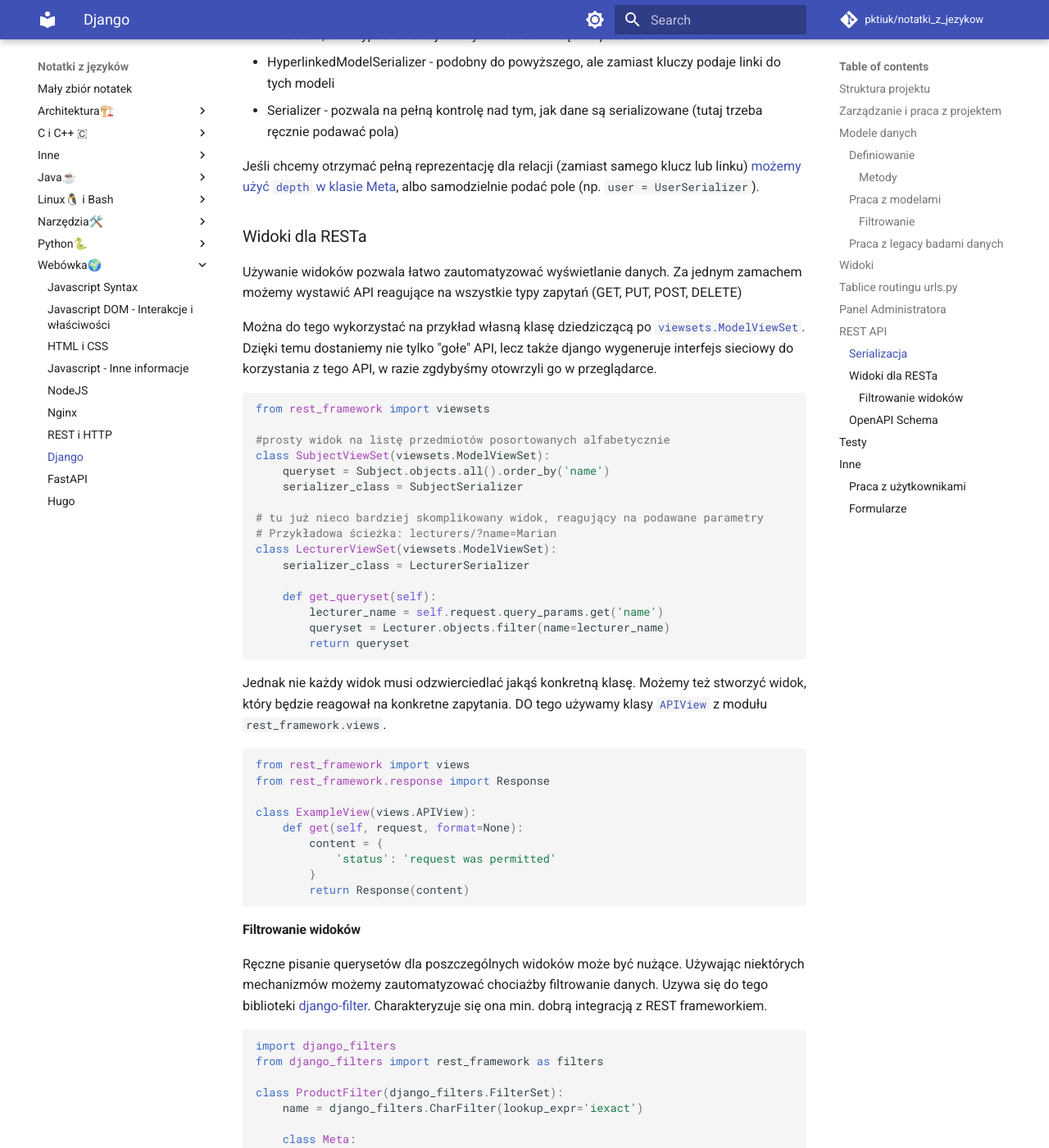
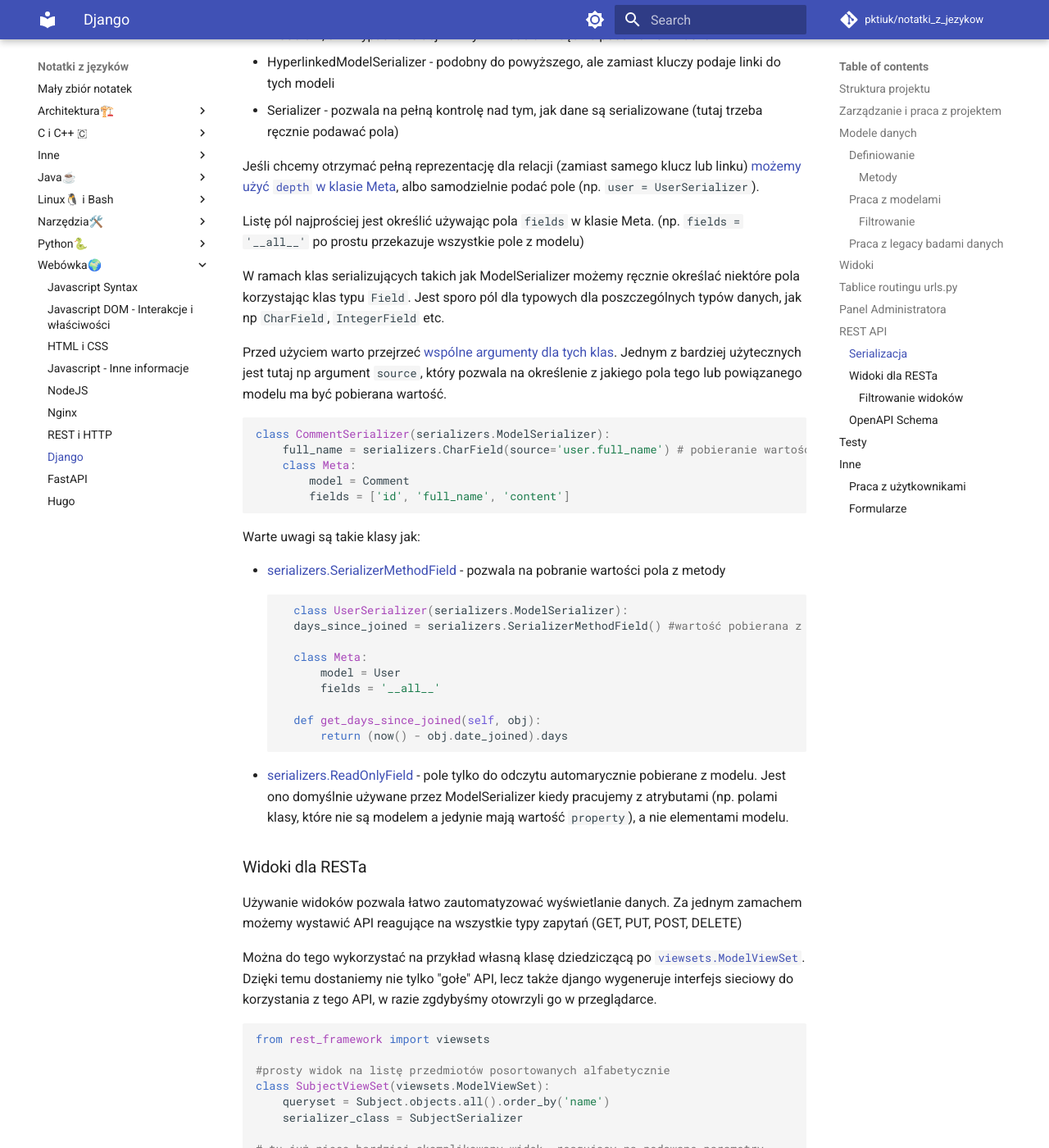
Before and after one commit to pktiuk/notatki_z_jezykow, an MkDocs documentation site: the page built from docs/Webówka🌍/9_django.md, in a window 1280 px wide and 1400 px high, scrolled down 9432 px. Shown: the whole window at 82% size. Built offline with MkDocs 1.6.1 and Material for MkDocs 9.7.7, drawn with Linux system fonts in a browser that asks for light colours; comment, search, counter and statistics services are not loaded.

Commit message:
OPisanie pól przy serializacji

````diff
--- a/docs/Webówka🌍/9_django.md
+++ b/docs/Webówka🌍/9_django.md
@@ -402,6 +402,35 @@ Wyróżniamy kilka typów serializatorów:
 
 Jeśli chcemy otrzymać pełną reprezentację dla relacji (zamiast samego klucz lub linku) [możemy użyć `depth` w klasie Meta](https://www.django-rest-framework.org/api-guide/serializers/#specifying-nested-serialization), albo samodzielnie podać pole (np. `user = UserSerializer`).
 
+Listę pól najprościej jest określić używając pola `fields` w klasie Meta. (np. `fields = '__all__'` po prostu przekazuje wszystkie pole z modelu)
+
+W ramach klas serializujących takich jak ModelSerializer możemy ręcznie określać niektóre pola korzystając klas typu `Field`. Jest sporo pól dla typowych dla poszczególnych typów danych, jak np `CharField`, `IntegerField` etc.
+
+Przed użyciem warto przejrzeć [wspólne argumenty dla tych klas](https://www.django-rest-framework.org/api-guide/fields/#core-arguments). Jednym z bardziej użytecznych jest tutaj np argument `source`, który pozwala na określenie z jakiego pola tego lub powiązanego modelu ma być pobierana wartość.
+
+```python
+class CommentSerializer(serializers.ModelSerializer):
+    full_name = serializers.CharField(source='user.full_name') # pobieranie wartości nazwy od użytkownika, który wrzucił komentarz
+    class Meta:
+        model = Comment
+        fields = ['id', 'full_name', 'content']
+```
+
+Warte uwagi są takie klasy jak:
+
+- [serializers.SerializerMethodField](https://www.django-rest-framework.org/api-guide/fields/#serializermethodfield) - pozwala na pobranie wartości pola z metody
+  ```python
+    class UserSerializer(serializers.ModelSerializer):
+    days_since_joined = serializers.SerializerMethodField() #wartość pobierana z metody get_ + nazwa pola
+
+    class Meta:
+        model = User
+        fields = '__all__'
+
+    def get_days_since_joined(self, obj):
+        return (now() - obj.date_joined).days
+  ```
+- [serializers.ReadOnlyField](https://www.django-rest-framework.org/api-guide/fields/#readonlyfield) - pole tylko do odczytu automarycznie pobierane z modelu. Jest ono domyślnie używane przez ModelSerializer kiedy pracujemy z atrybutami (np. polami klasy, które nie są modelem a jedynie mają wartość `property`), a nie elementami modelu.
 
 ### Widoki dla RESTa
 
````
